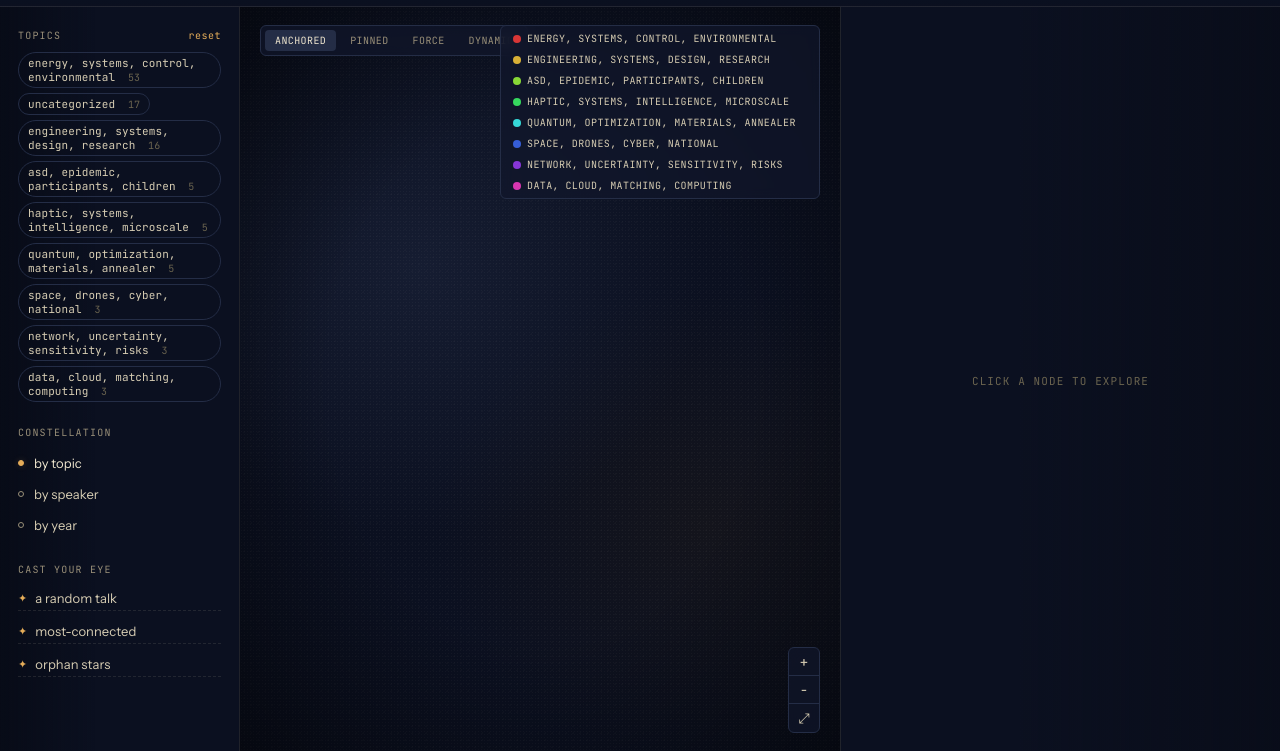
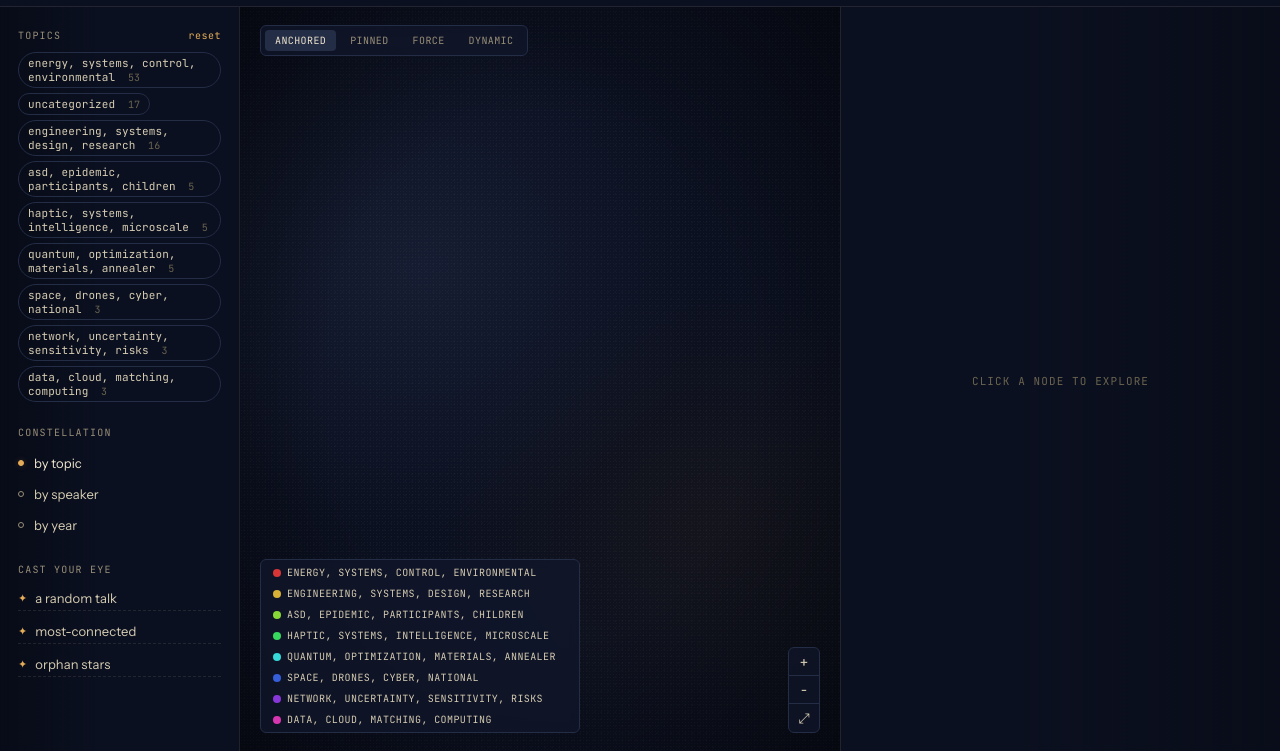
Before and after one commit to jonathanjaramillo/Ezra-talks, a website built with Vite: page visualization/sigma/index.html in a window 1280 px wide. Shown: the part 49-800 px from the top of the page. Built offline with nearby package versions, Linux system fonts and the light colour scheme; what graphology would draw is missing.

Commit message:
updated readme

```diff
--- a/visualization/sigma/index.html
+++ b/visualization/sigma/index.html
@@ -277,6 +277,7 @@
   }
   .canvas-corner.tl { top: 18px; left: 20px; }
   .canvas-corner.tr { top: 18px; right: 20px; }
+  .canvas-corner.bl { bottom: 18px; left: 20px; }
 
   .layout-pills {
     display: flex; gap: 4px;
@@ -604,7 +605,7 @@
       </div>
     </div>
 
-    <div class="canvas-corner tr">
+    <div class="canvas-corner bl">
       <div class="legend" id="legend"></div>
     </div>
 
```
Also changed, not shown: README.md.
